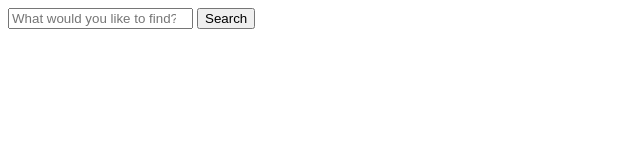
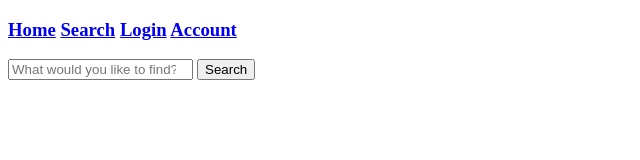
Before and after one commit to Bunbun67/Library-Management-System, a plain HTML site: page Desktop/Library Management System/search.html in a window 1280 px wide. Shown: the whole page, without its empty margins (0-640 px from the left). Drawn offline with Linux system fonts and the light colour scheme.

Commit message:
Updated website design

```diff
--- a/Desktop/Library Management System/search.html
+++ b/Desktop/Library Management System/search.html
@@ -8,6 +8,14 @@
 
     <!-- This is the search page, Users will be able to search for bookd by name author isbn or genre-->
     <body>
+        <div id = "navbar">
+            <h3>
+                <a href = "index.html">Home</a>
+                <a href = "search.html">Search</a>
+                <a href = "login.html">Login</a>
+                <a href = "account.html">Account</a>
+            </h3>
+
         <div class="search-container">
            <form>
                 <input type = "search" placeholder = "What would you like to find?">
```
